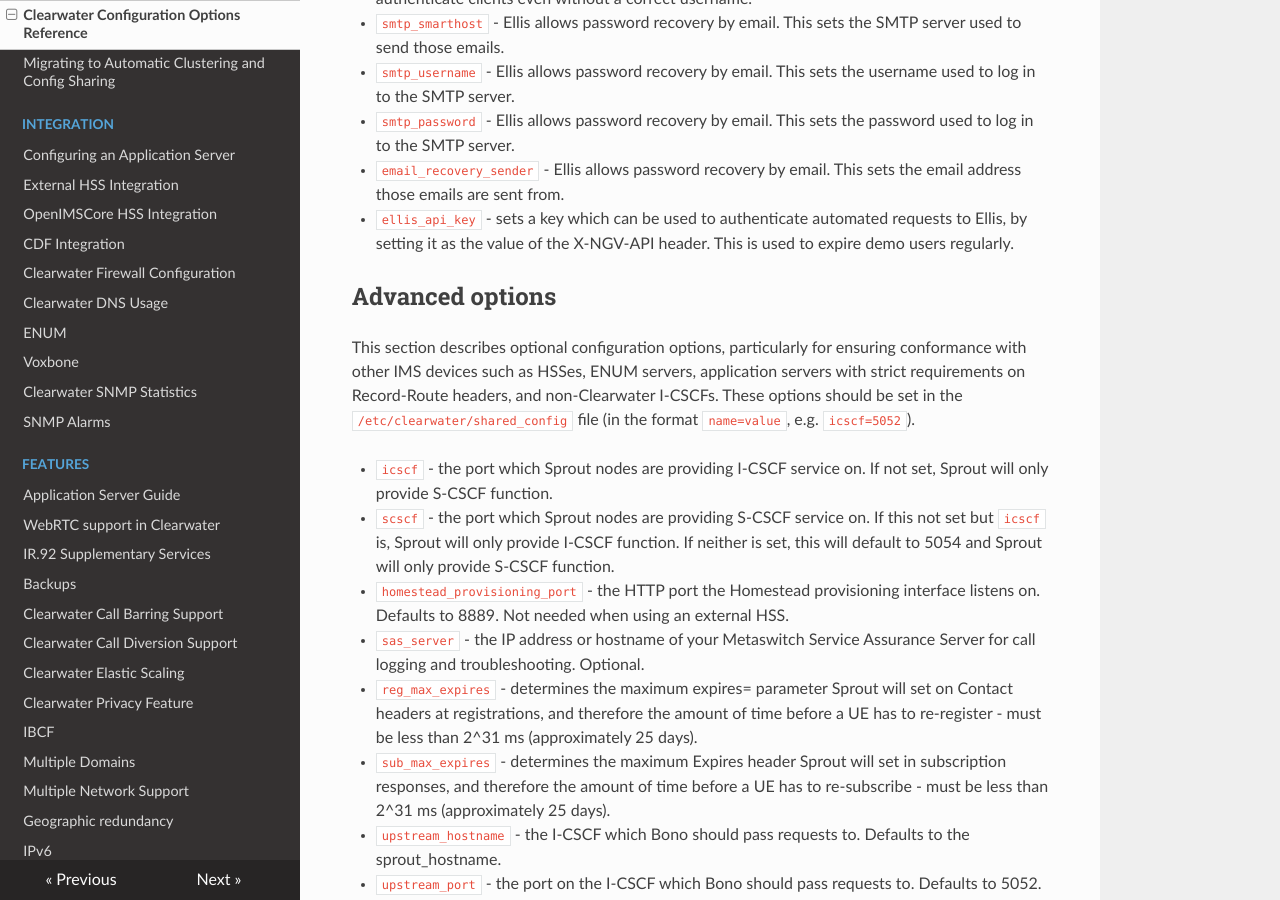
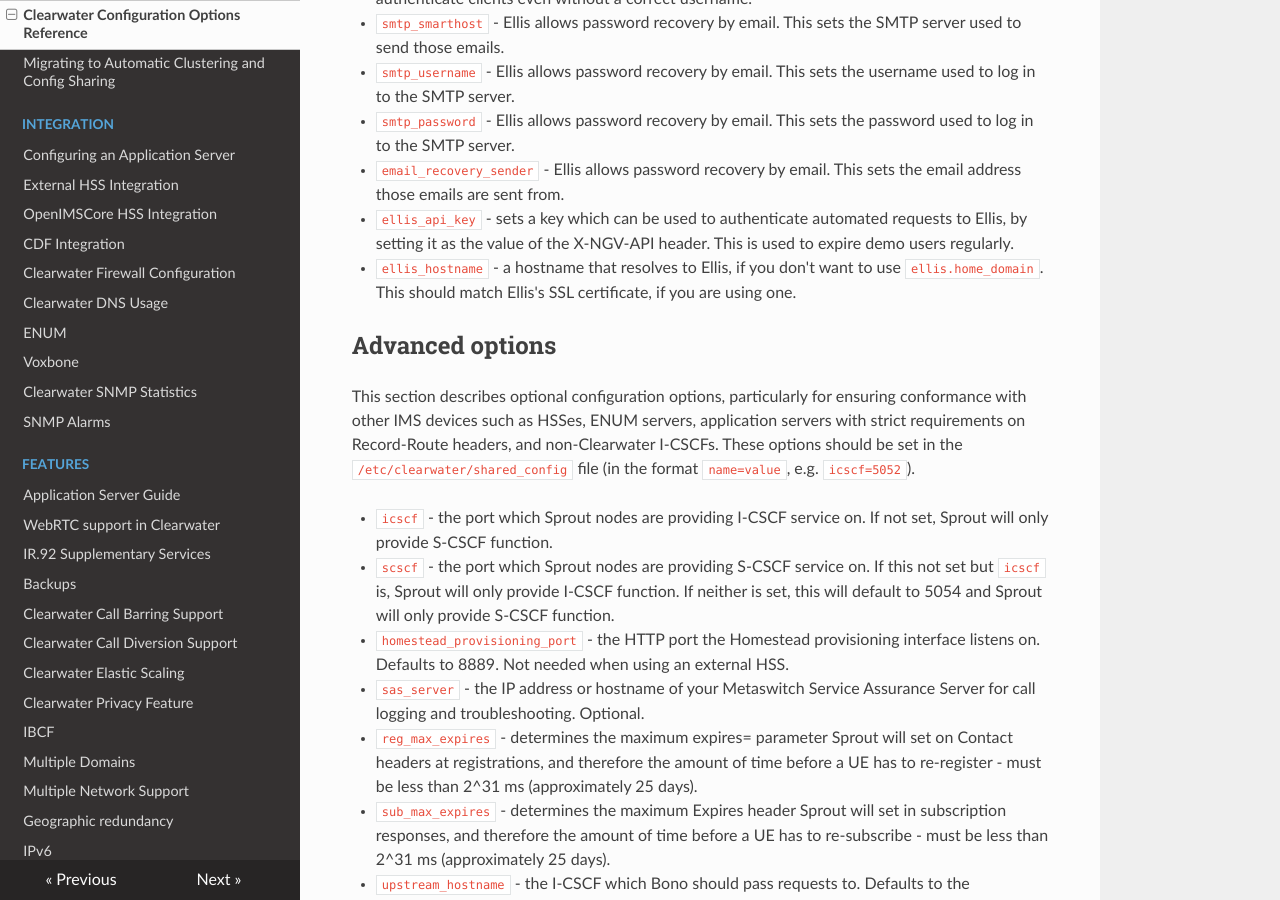
Before and after one commit to Metaswitch/clearwater-readthedocs, an MkDocs documentation site: the page built from docs/Clearwater_Configuration_Options_Reference.md, in a window 1280 px wide and 900 px high, scrolled down 2079 px. Built offline with MkDocs 1.6.1, drawn with Linux system fonts in a browser that asks for light colours; nearby versions of some CDN libraries; old or Windows-style settings are respelled for this version of MkDocs.

Commit message:
Document ellis_hostname

```diff
--- a/docs/Clearwater_Configuration_Options_Reference.md
+++ b/docs/Clearwater_Configuration_Options_Reference.md
@@ -45,6 +45,7 @@ This section describes options for the basic configuration of a Clearwater deplo
 * `smtp_password` - Ellis allows password recovery by email. This sets the password used to log in to the SMTP server.
 * `email_recovery_sender` - Ellis allows password recovery by email. This sets the email address those emails are sent from.
 * `ellis_api_key` - sets a key which can be used to authenticate automated requests to Ellis, by setting it as the value of the X-NGV-API header. This is used to expire demo users regularly.
+* `ellis_hostname` - a hostname that resolves to Ellis, if you don't want to use `ellis.home_domain`.  This should match Ellis's SSL certificate, if you are using one.
 
 ## Advanced options
 
```
